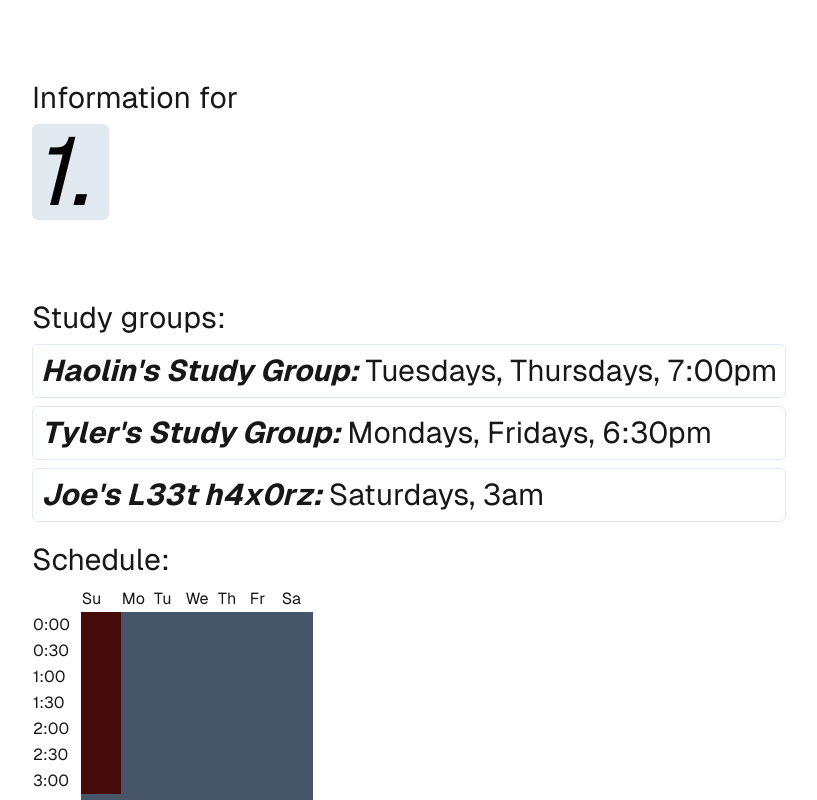
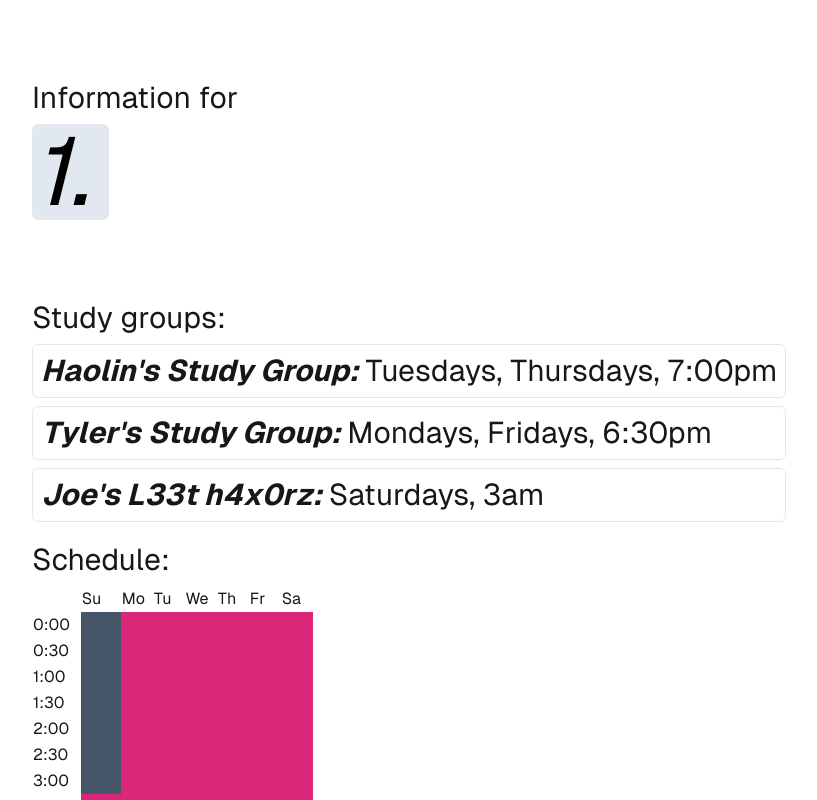
Before and after one commit to SwiftCoderJoe/HackCMU24, a Next.js app in the folder frontend/scheduling-finder/: page /students/1 in a window 1280 px wide. Shown: the top 800 px of the page, without its empty margins (48-865 px from the left). Built offline with nearby package versions, Linux system fonts and the light colour scheme.

Commit message:
cyberpunk!

```diff
--- a/frontend/scheduling-finder/src/app/Components/Calendar.tsx
+++ b/frontend/scheduling-finder/src/app/Components/Calendar.tsx
@@ -19,7 +19,7 @@ export default function Calendar({ busyArray }: { busyArray: boolean[][] }) {
                     <tr key={hour} className="h-4">
                         <td>{Math.floor(hour / 2) + ":" + (hour % 2 == 0 ? "00" : "30")}</td>
                         {Array.from(Array(7).keys()).map(day => (
-                            <td key={day} className={busyArray[day * 48 + hour] ? "w-10 bg-red-950" : "w-8 bg-slate-600"}></td>
+                            <td key={day} className={busyArray[day * 48 + hour] ? "w-10 bg-slate-600" : "w-8 bg-pink-600"}></td>
                         ))}
                     </tr>
                 ))}
```
